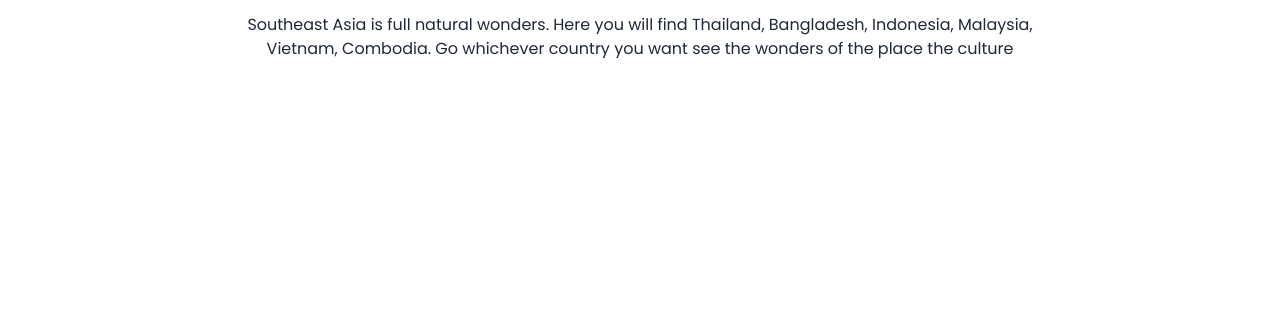
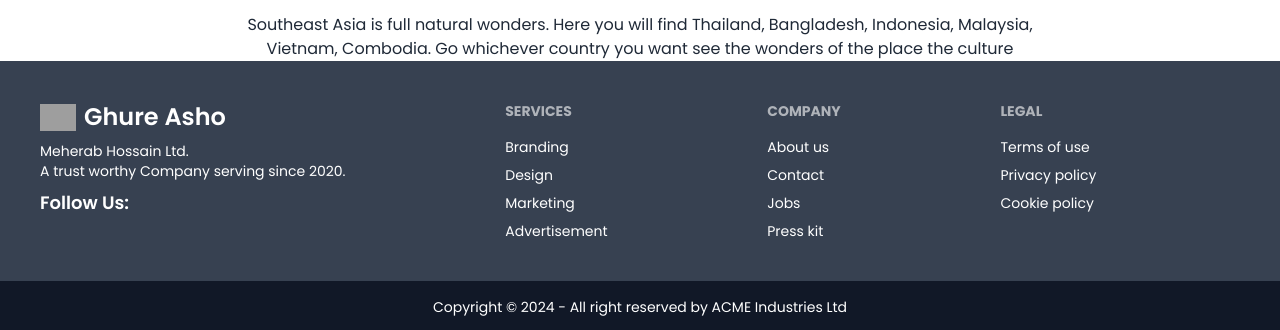
Before and after one commit to Meherab003/Ghure-asho-Tourist-web-CRUD, a React (Vite) app: page / in a window 1280 px wide. Shown: the part 875-1205 px from the top of the page. Before the commit the page ends 936 px from the top, so only its background shows below. Built offline with nearby package versions, Linux system fonts and the light colour scheme; grey boxes are pictures that could not be loaded.

Commit message:
Footer added

```diff
--- a/package.json
+++ b/package.json
@@ -10,6 +10,7 @@
     "preview": "vite preview"
   },
   "dependencies": {
+    "aos": "^3.0.0-beta.6",
     "localforage": "^1.10.0",
     "match-sorter": "^6.3.4",
     "react": "^18.2.0",
--- a/src/Layout/Root.jsx
+++ b/src/Layout/Root.jsx
@@ -1,11 +1,13 @@
 import { Outlet } from "react-router-dom";
 import NavBar from "../Shared/NavBar";
+import Footer from "../Shared/Footer";
 
 const Root = () => {
     return (
         <div className="poppins">
             <NavBar></NavBar>
             <Outlet></Outlet>
+            <Footer></Footer>
         </div>
     );
 };
--- /dev/null
+++ b/src/Shared/Footer.jsx
@@ -0,0 +1,58 @@
+import { Link } from "react-router-dom";
+
+const Footer = () => {
+  return (
+    <div className="text-white">
+      <footer className="footer p-10 bg-gray-700 text-base-content">
+        <aside>
+          <div className="flex items-center justify-center gap-2">
+            <img
+              className="w-5 md:w-9"
+              src="https://i.ibb.co/5R4t6gL/website-logo.png"
+              alt="logo"
+            />
+            <Link
+              className="text-sm md:text-2xl font-semibold text-white"
+              to="/"
+            >
+              Ghure Asho
+            </Link>
+          </div>
+          <p className="text-white">
+            Meherab Hossain Ltd.
+            <br />A trust worthy Company serving since 2020.
+          </p>
+          <p className="text-white text-lg font-semibold">Follow Us:</p>
+          <div></div>
+        </aside>
+        <nav>
+          <h6 className="footer-title text-white">Services</h6>
+          <a className="link link-hover text-white">Branding</a>
+          <a className="link link-hover text-white">Design</a>
+          <a className="link link-hover text-white">Marketing</a>
+          <a className="link link-hover text-white">Advertisement</a>
+        </nav>
+        <nav>
+          <h6 className="footer-title text-white">Company</h6>
+          <a className="link link-hover text-white">About us</a>
+          <a className="link link-hover text-white">Contact</a>
+          <a className="link link-hover text-white">Jobs</a>
+          <a className="link link-hover text-white">Press kit</a>
+        </nav>
+        <nav>
+          <h6 className="footer-title text-white">Legal</h6>
+          <a className="link link-hover text-white">Terms of use</a>
+          <a className="link link-hover text-white">Privacy policy</a>
+          <a className="link link-hover text-white">Cookie policy</a>
+        </nav>
+      </footer>
+      <footer className="footer footer-center p-4 bg-gray-900 text-base-content">
+        <aside>
+          <p className="text-white">Copyright © 2024 - All right reserved by ACME Industries Ltd</p>
+        </aside>
+      </footer>
+    </div>
+  );
+};
+
+export default Footer;
```
Also changed, not shown: 1 other file (tests, documents, lock files or other folders).
